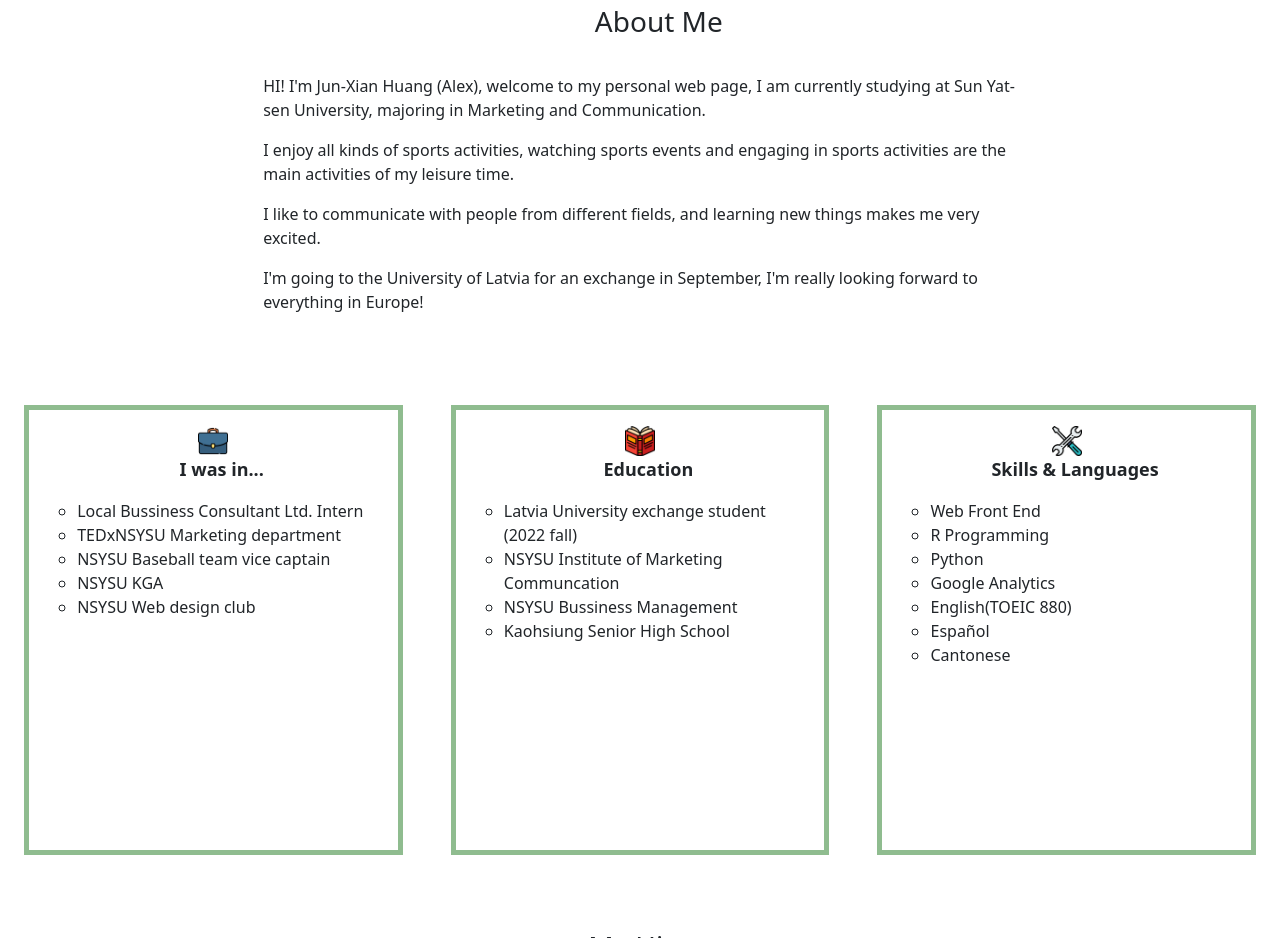
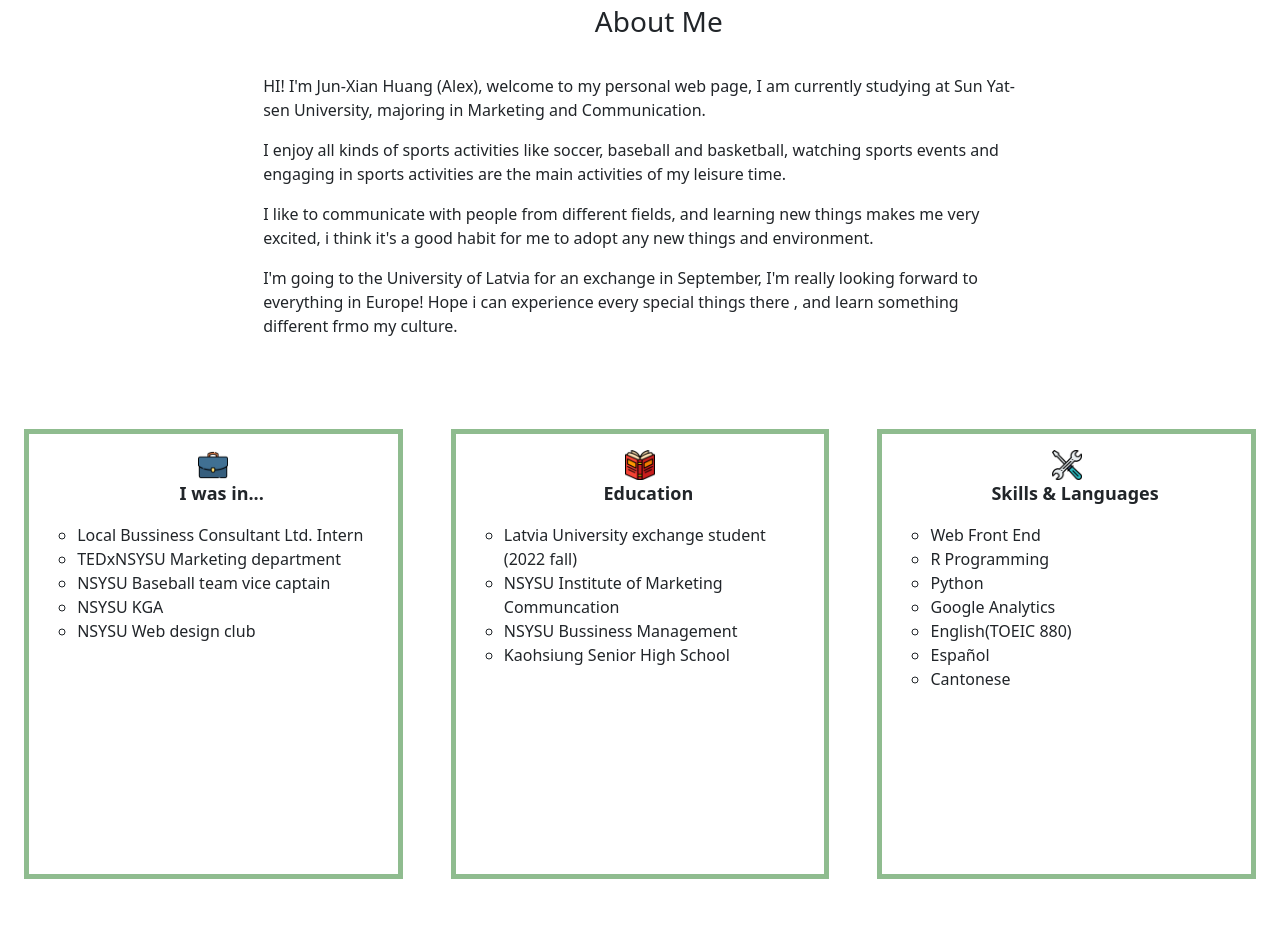
Before and after one commit to AlexHuang18/Huang, a plain HTML site: page index.html in a window 1280 px wide. Shown: the part 1000-1938 px from the top of the page. Drawn offline with nearby package versions, Linux system fonts and the light colour scheme.

Commit message:
Add files via upload

```diff
--- a/index.html
+++ b/index.html
@@ -46,15 +46,17 @@
                 HI! I'm Jun-Xian Huang (Alex), welcome to my personal web page, I am currently studying at Sun Yat-sen University, majoring in Marketing and Communication.
               </p>
               <p>
-                I enjoy all kinds of sports activities,
+                I enjoy all kinds of sports activities like soccer, baseball and basketball,
                 watching sports events and engaging in sports activities are the main activities of my leisure time.
               </p>
               <p>
-                I like to communicate with people from different fields, and learning new things makes me very excited.
+                I like to communicate with people from different fields, and learning new things makes me very excited,
+                i think it's a good habit for me to adopt any new things and environment.
               </p>
               <p>
                 I'm going to the University of Latvia for an exchange in September,
                 I'm really looking forward to everything in Europe!
+                Hope i can experience every special things there , and learn something different frmo my culture.
               </p>
             </div>
           </div>
@@ -311,7 +313,7 @@
               <div class="carousel-caption d-none d-md-block">
                 <h5>With my girlfriend - Rina</h5>
                 <p>My gf was from HongKong, she taught me Contonese so I speak a little.</p>
-                <p>She was really careful and smart girl.</p>
+                <p>She is a really careful and smart girl.</p>
               </div>
             </div>
             <div class="carousel-item">
```
